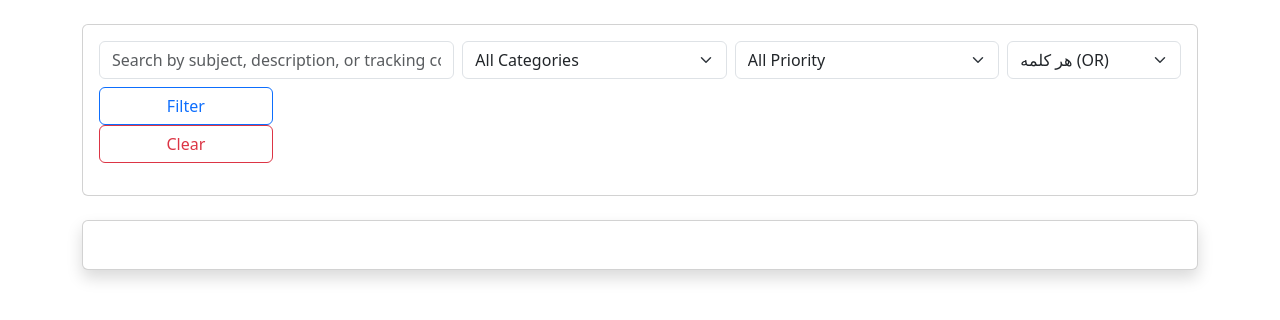
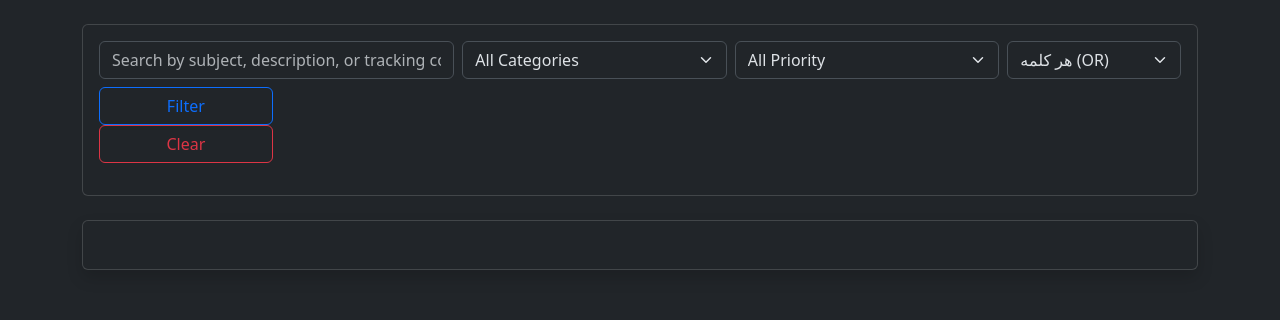
Before and after one commit to fatemehaslani/project-ticket, a Django app: template tickets/templates/index.html in a window 1280 px wide. Shown: the part 56-376 px from the top of the page. Run offline with Django 5.2, Linux system fonts and the light colour scheme; the template is opened without the code that fills it, so the values that code supplies are empty; parts of the project's set-up code (start-up, migrations or seed data) failed here and were passed over; some libraries are stand-ins or nearby versions.

Commit message:
fetch: add dark & button

```diff
--- a/tickets/templates/base.html
+++ b/tickets/templates/base.html
@@ -10,7 +10,7 @@
     <link href="{% static 'vendor/bootstrap/css/bootstrap.min.css' %}" rel="stylesheet">
     <link href="{% static 'vendor/bootstrap-icon/bootstrap-icons.min.css' %}" rel="stylesheet">
 </head>
-<body data-bs-theme="{{ mode }}">
+<body data-bs-theme="">
 
 {% include 'nav.html' %}
 
@@ -20,6 +20,34 @@
 
 <script src="{% static 'vendor/bootstrap/js/bootstrap.bundle.min.js' %}"></script>
 
+{% block js %}
+{% endblock %}
+
+<script>
+    const colorModeElm = document.querySelector("#color-mode")
+    const bodyElm = document.body
+
+    document.addEventListener("DOMContentLoaded", function (){
+        if( localStorage.getItem('default-color-theme')) {
+            const theme = localStorage.getItem('default-color-theme')
+            bodyElm.setAttribute("data-bs-theme", theme)
+        } else {
+            bodyElm.setAttribute("data-bs-theme", "dark")
+        }
+    })
+  colorModeElm.addEventListener("click", function (){
+      if (bodyElm.getAttribute("data-bs-theme") === "light") {
+        bodyElm.setAttribute("data-bs-theme", "dark")
+        localStorage.setItem('default-color-theme', "dark")
+    } else {
+        document.body.setAttribute("data-bs-theme", "light")
+        localStorage.setItem('default-color-theme', "light")
+    }
+  })
+
+
+
+</script>
 
 </body>
 </html>
```
